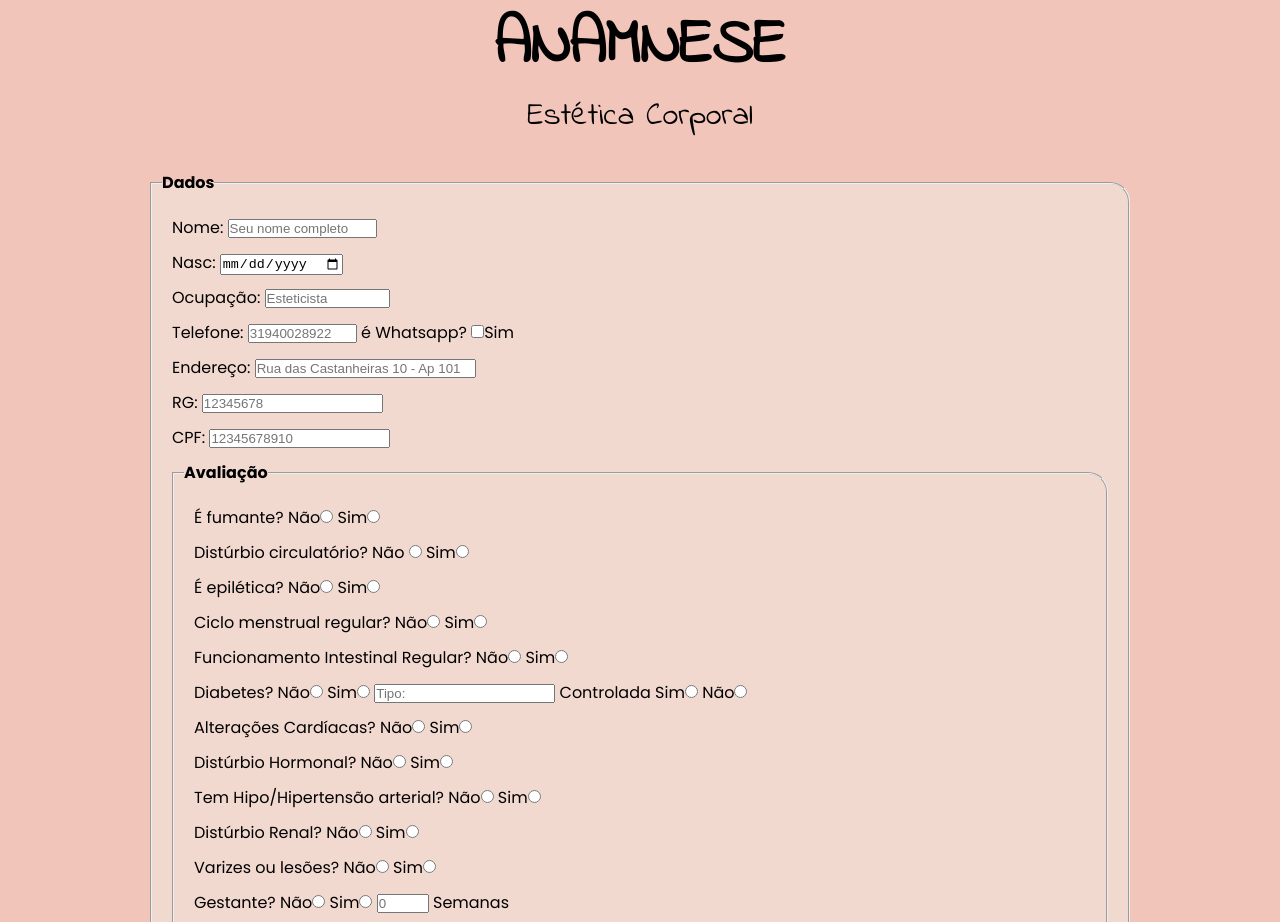
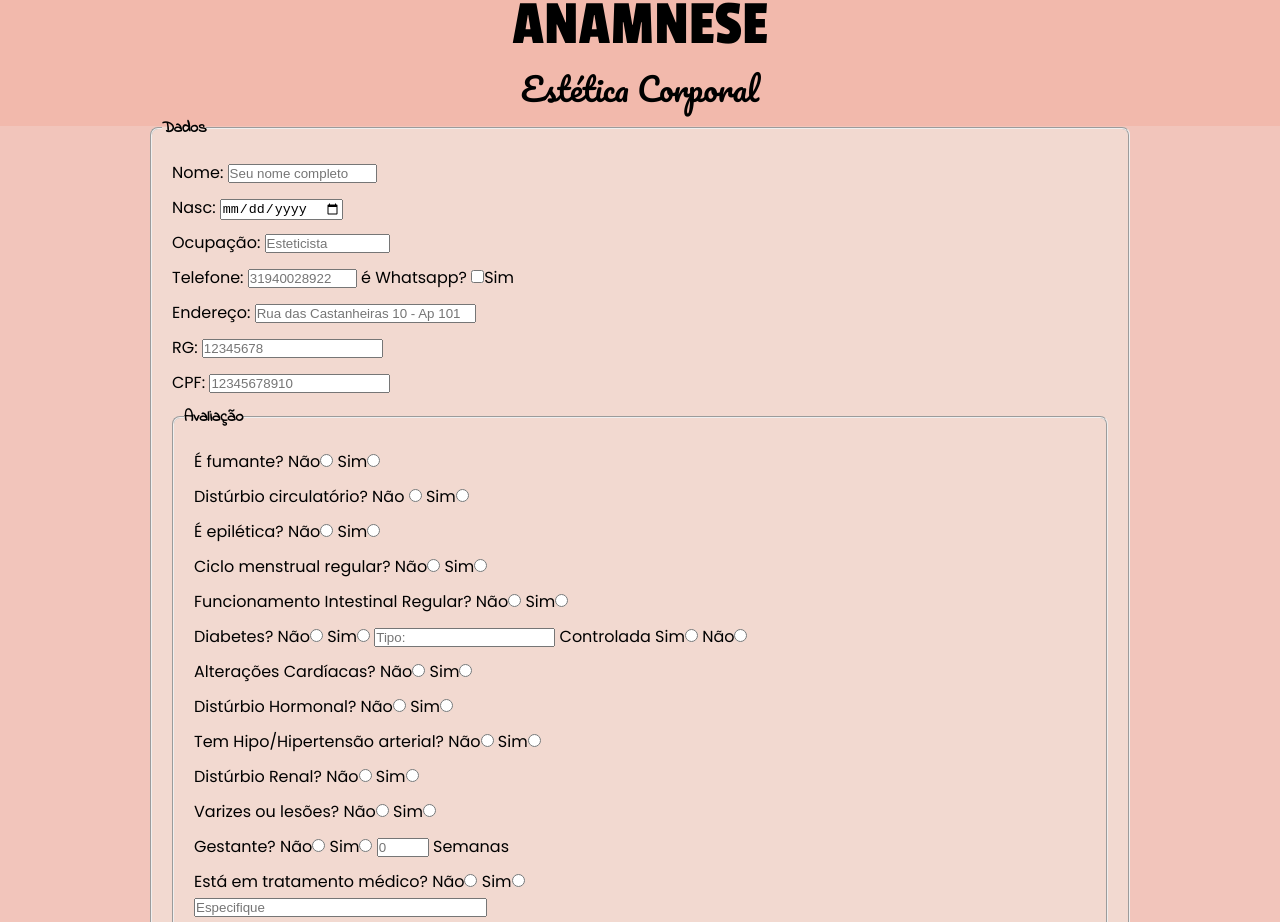
Before and after one commit to alramosf/projeto-anamnese, a plain HTML site: page index.html in a window 1280 px wide. Shown: the top 922 px of the page. Drawn offline with Linux system fonts and the light colour scheme; a web font is replaced by a local one.

Commit message:
update css

```diff
--- a/estilos/style.css
+++ b/estilos/style.css
@@ -8,6 +8,7 @@
 
 @import url('https://fonts.googleapis.com/css2?family=Hachi+Maru+Pop&display=swap');
 
+@import url('https://fonts.googleapis.com/css2?family=Pacifico&display=swap');
 
 *{
     margin: 0px;
@@ -26,29 +27,42 @@
     --fonte-destaque: 'Indie Flower', 'cursive';
     --fonte-escrita: 'Passion One', 'cursive';
     --fonte-desehada: 'Hachi Maru Pop', 'cursive';
+    --fonte-subtitulo:'Pacifico', 'cursive';
 }
 
 header{
-    margin-bottom: 30px;
-    font-family:var(--fonte-destaque);
-    font-weight:normal;
+    font-weight:thi;
     text-align:center;
     font-size:2em;
+    background-color: #F2B9AC;
+    margin: -10px;
+    /* box-shadow: 10px 10px 10px 10px; */
 
 }
 
+header > h1{
+    font-family: var(--fonte-escrita);
+    font-weight:normal;
+}
 
+header >p{
+    font-family: var(--fonte-subtitulo);
+    padding-bottom:10px ;
+
+}
 fieldset{
-    margin: 10px;
+    margin: 0px 10px 10px 10px;
     padding: 10px;
     background-color:var(--cor2);
-    border-radius: 0px 20px 0px 20px;
+    border-radius: 8px;
     color: black;
     /* font-weight: thin; */
     /* font-family: var(--fonte-destaque); */
 }
 
-
+fieldset legend{
+    font-family: var(--fonte-destaque);
+}
 fieldset p {
 
     margin: 10px;
@@ -64,7 +78,6 @@ body{
 }
 
 
-
 .subtitulo{
     font-family: var(--fonte-poppins);
     font-size: 2em;
@@ -76,20 +89,24 @@ main{
     min-width: 300px;
     max-width: 1000px ;
     margin: auto;
+
 }
 
 
+footer{
 
-footer{
-    min-width: 300px;
-    max-width: 1000px ;
     margin: auto;
 }
 
 footer p{
+    background-color: #F2B9AC;
     text-align: center;
 }
 
 footer p > a{
     text-decoration: none;
 }
+
+a{
+    text-decoration: none;
+}
--- a/index.html
+++ b/index.html
@@ -131,20 +131,19 @@
                     <label for="dec2">Sim<label for=""><input type="radio" name="dec" id="dec2"></label></label>
                 </p>
                 <p><label for="cData">Em <input type="date" name="data" id="cData"></label> <label for="assing">Ass: <input type="text" name="assinatura" id="assing" placeholder="Sua assinatura aqui."></label></p>
-        </form>
-        </fieldset>
-    </main>
-    <footer>
-        <form action="">
+
             <fieldset>
                 <legend><strong>Informações</strong></legend>
+                <fieldset>
                     <label for="altura">Altura: <input type="text" name="alt" id="altura" size="4" max="4"></label><br>
                     <label for="pesoini">Peso Inicial: <input type="text" name="pesoini" id="pesoini" size="4" maxlength="4"></label><br>
                     <label for="pesofim">Peso Final: <input type="text" name="pesofim" id="pesofim" size="4" maxlength="4"></label><br>
                     Observações: <input type="text" name="" id="">
                     <br>
+                </fieldset>
 
 
+                <fieldset>
                     <label for="busto">Busto:  <input type="text" name="busto" id="busto" size="3" maxlength="5" ><input type="text" name="" id="" size="3" maxlength="5" ></label><br>
                     <label for="bracoesq">Braço Esq:  <input type="text" name="bracoesq" id="bracoesq" size="3" maxlength="5" ><input type="text" name="" id="" size="3" maxlength="5" ><br></label>
                     <label for="bracodir">Braço Dir: <input type="text" name="bracodir" id="bracodir" size="3" maxlength="5" ><input type="text" name="" id="" size="3" maxlength="5" ><br></label>
@@ -157,11 +156,13 @@
                     <label for="pantesq">Panturrilha Esq:  <input type="text" name="pantesq" id="pantesq" size="3" maxlength="5" ><input type="text" name="" id="" size="3" maxlength="5" ><br></label>
                     <label for="pantdir">Panturrilha Dir: <input type="text" name="pantdir" id="pantdir" size="3" maxlength="5" ><input type="text" name="" id="" size="3" maxlength="5" ></label>
                        <br>
-
                     <label for="date1">Data Inicio: <input type="date" id="date1"></input></label>
                     <label for="date2">Data Termino: <input type="date" id="date2"></input></label>
                 </fieldset>
+            </fieldset>
         </form>
+    </main>
+    <footer>
         <p>Ficha de Anamnese feita por <a href="https://github.com/alramosf" target="_blank">Alexandre Ramos</a> <a href="https://www.instagram.com/alramosf/" target="_blank"><img src="imagens/instagram-iconpq.png" alt="logo instagram"></a></p>
     </footer>
 </body>
```
Lines whose indentation alone changed are shown as unchanged.
